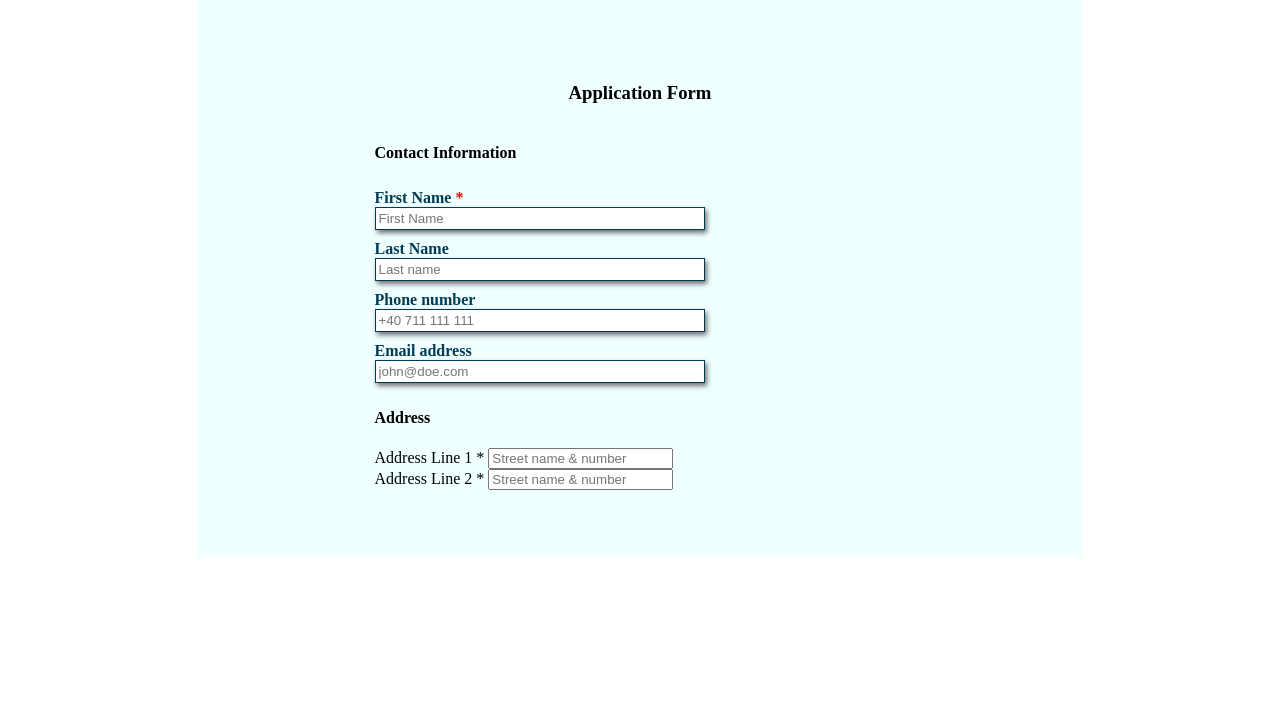
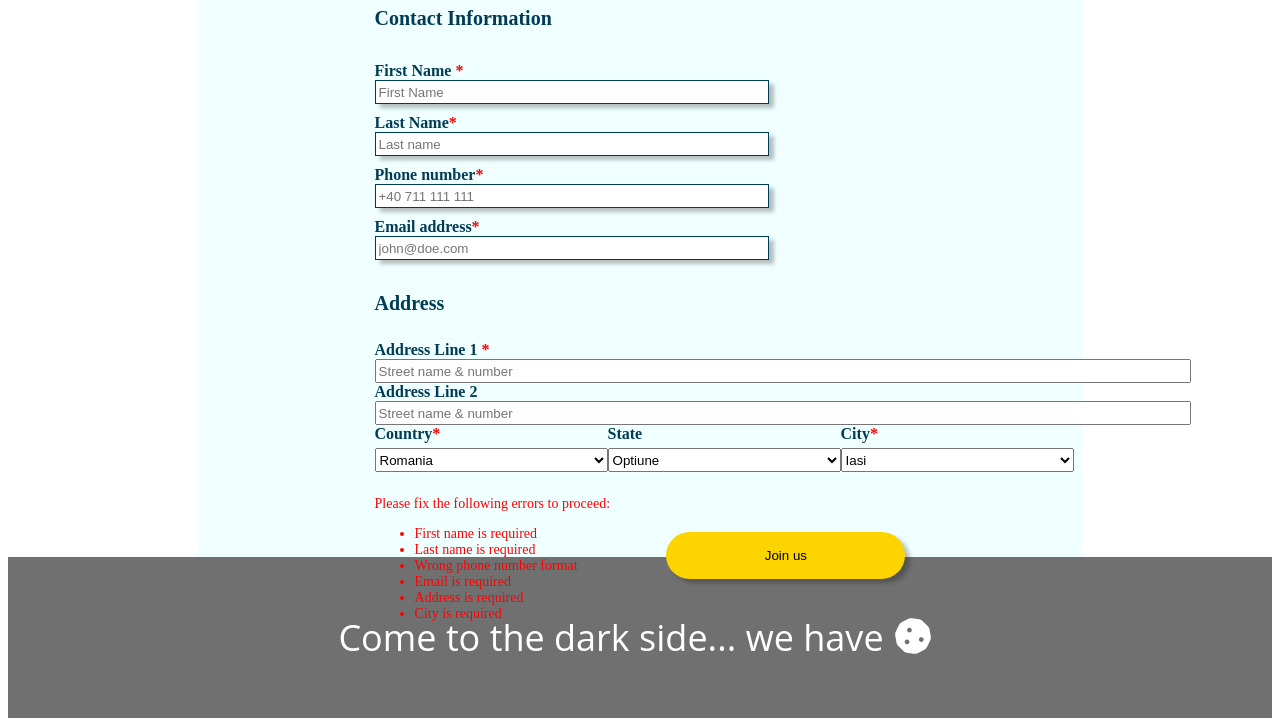
Before and after one commit to SurGabriel/ddroid-project, a website: page public/form-page.html in a window 1280 px wide. Shown: the part 126-852 px from the top of the page. Before the commit the page ends 800 px from the top, so only its background shows below. Drawn offline with Linux system fonts and the light colour scheme.

Commit message:
ddroidd-project

```diff
--- a/public/form-page.css
+++ b/public/form-page.css
@@ -1,11 +1,11 @@
-*{
+* {
   box-sizing: border-box;
 }
 
 header {
   height: 115px;
   width: 100%;
-    background-color: #003C55;
+  background-color: #003c55;
   display: flex;
   flex-direction: row;
   align-items: center;
@@ -13,17 +13,20 @@ header {
   padding: 20px;
 }
 
-.header-title{
-    font-size: 40px;
+.header-title {
+  font-size: 48px;
   color: white;
 }
 
-.ddroid-logo{
+.ddroid-logo {
   position: absolute;
   left: 30px;
   width: 200px;
 }
-
+.heading {
+  color: #003c55;
+  font-size: 20px;
+}
 main {
   display: flex;
   align-items: center;
@@ -32,10 +35,10 @@ main {
   height: 70vh;
 }
 
-.main-content{
+.main-content {
   width: 70%;
   height: 100%;
-    background-color: #F4F5F8;
+  background-color: #f4f5f8;
   display: flex;
   flex-direction: column;
   justify-content: center;
@@ -57,23 +60,92 @@ form {
   width: 100%;
 }
 
-.input-box{
+.input-box {
   display: flex;
   flex-direction: column;
   margin: 5px 0px;
 }
 
 .input-box label {
-    color: #003C55;
+  color: #003c55;
   font-weight: 600;
 }
 
-.input-box label .required {
-    color:red;
+.main-content .required {
+  color: red;
 }
 .input-box input {
-    width: 330px;
-    border: 1px solid #003C55;
-    box-shadow: 2px 3px 5px #707070;
+  width: 394px;
+  height: 24px;
+  border: 1px solid #003c55;
+  box-shadow: 5px 4px 4px 0px rgba(0, 0, 0, 0.25);
   padding: 3px;
 }
+.address-box input {
+  width: 816px;
+  height: 24px;
+}
+.address-box label {
+  color: #003c55;
+  font-weight: 600;
+}
+
+.api {
+  display: flex;
+  justify-content: space-between;
+}
+
+.api-items {
+  display: flex;
+  flex-direction: column;
+  margin-bottom: 10px;
+}
+
+.api-items label {
+  margin-bottom: 5px;
+  color: #003c55;
+  font-weight: 600;
+}
+.api select {
+  width: 233px;
+  height: 24px;
+}
+
+.submit {
+  display: flex;
+  justify-content: space-between;
+}
+.join {
+  width: 239px;
+  height: 47px;
+  box-shadow: 5px 4px 4px 0px rgba(0, 0, 0, 0.25);
+  border-radius: 50px;
+  background: #FCD400;
+  border: none;
+  margin-top: 50px;
+}
+.errors {
+    color: #F00;
+    font-size: 14px;
+}
+footer {
+  background-color: #707070;
+}
+.footer {
+  display: flex;
+  justify-content: center;
+  align-items: center;
+  padding: 20px;
+}
+.cookie {
+  margin: 10px;
+}
+.h-footer {
+  color: #fff;
+  font-family: Open Sans;
+  font-size: 36px;
+  font-style: normal;
+  font-weight: 400;
+  line-height: normal;
+  display: inline-block;
+}
--- a/public/form-page.html
+++ b/public/form-page.html
@@ -13,47 +13,81 @@
     </header>
     <main>
       <div class="main-content">
-          <h3>Application Form</h3>
-              <form>
+          <h3 class="heading">Application Form</h3>
+              <form id="myForm">
                   <!--Contact Information-->
-                  <h4>Contact Information</h4>
+                  <h4 class="heading">Contact Information</h4>
                   <!--Contact Form-->
                   <div class="contact-form-container">
                       <div class="input-box">
                           <label>First Name <span class="required">*</span></label>
-                          <input type="text" placeholder="First Name">
+                          <input type="text" placeholder="First Name" id="firstName">
                       </div>
                       <div class="input-box">
-                          <label>Last Name</label>
-                          <input type="text" placeholder="Last name">
+                          <label>Last Name<span class="required">*</span></label>
+                          <input type="text" placeholder="Last name" id="lastName">
                       </div>
                       <div class="input-box">
-                          <label>Phone number</label>
-                          <input type="tel" placeholder="+40 711 111 111">
+                          <label>Phone number<span class="required">*</span></label>
+                          <input type="tel" placeholder="+40 711 111 111" id="phoneNumber">
                       </div>
                       <div class="input-box">
-                          <label>Email address</label>
-                          <input type="text" placeholder="john@doe.com">
+                          <label>Email address<span class="required">*</span></label>
+                          <input type="text" placeholder="john@doe.com" id="email">
                       </div>
                   </div>
 
                   <!--Address-->
-                  <h4>Address</h4>
+                  <h4 class="heading">Address</h4>
                   <!--Address Form-->
-                  <div>
+                  <div class="address-box">
                       <label>Address Line 1 <span class="required">*</span></label>
+                      <input type="text" placeholder="Street name & number" id="address1">
+                  </div>
+                  <div class="address-box">
+                      <label>Address Line 2</label>
                       <input type="text" placeholder="Street name & number">
                   </div>
-                  <div>
-                      <label>Address Line 2 <span class="required">*</span></label>
-                      <input type="text" placeholder="Street name & number">
+                  <div class="api">
+                        <div class="api-items">
+                            <label>Country<span class="required">*</span></label>
+                            <select>
+                                <option>Romania</option>
+                                <option>Bulgaria</option>
+                                <option>Greece</option>
+                            </select>
+                        </div>
+                        <div class="api-items">
+                            <label>State</label>
+                            <select>
+                                <option>Optiune</option>
+                            </select>
+                        </div>
+                        <div class="api-items">
+                            <label id="City">City<span class="required">*</span></label>
+                            <select>
+                                <option>Iasi</option>
+                                <option>Bucuresti</option>
+                                <option>Cluj</option>
+                            </select>
+                        </div>
                   </div>
                   <!--Errors & Button-->
-                  <div>
+                  <div class="submit">
                       <!--Errors-->
-                      <div></div>
+                      <div class="errors" id="errorMessages">
+                        <p>Please fix the following errors to proceed:</p>
+                        <ul>
+                            <li>First name is required</li>
+                            <li>Last name is required</li>
+                            <li>Wrong phone number format</li>
+                            <li>Email is required</li>
+                            <li>Address is required</li>
+                            <li>City is required</li>
+                        </ul>
+                      </div>
                       <!--Submit Button-->
-                      <div></div>
+                      <div><button class="join">Join us</button></div>
                   </div>
 
               </form>
@@ -61,9 +95,14 @@
       </div>
     </main>
     <footer>
-
+        <div class="footer">
+            <div><p class="h-footer">Come to the dark side... we have</p></div>
+            <div>
+              <img src="../public/Resurse/imagini/cookies.png" class="cookie" alt="cookie-icon" />
+            </div>
+          </div>
     </footer>
 
-  <script type="module" src="/main.js"></script>
+  <script type="module" src="/form-page-script.js"></script>
 </body>
 </html>
--- /dev/null
+++ b/public/nextpage.css
@@ -0,0 +1,72 @@
+* {
+  box-sizing: border-box;
+}
+
+header {
+  height: 115px;
+  width: 100%;
+  background-color: #003c55;
+  display: flex;
+  flex-direction: row;
+  align-items: center;
+  justify-content: center;
+  padding: 20px;
+}
+
+.header-title {
+  font-size: 48px;
+  color: white;
+}
+
+.ddroid-logo {
+  position: absolute;
+  left: 30px;
+  width: 200px;
+}
+main {
+  display: flex;
+  align-items: center;
+  justify-content: center;
+  width: 100%;
+  height: 70vh;
+}
+
+.main-content {
+  width: 70%;
+  height: 100%;
+  background-color: #f4f5f8;
+  display: flex;
+  flex-direction: column;
+  justify-content: center;
+  align-items: center;
+  background-color: azure;
+}
+.main-text {
+    color: #003C55;
+    font-size: 38px;
+    font-weight: 700;
+    display: flex;
+    flex-direction: column;
+    align-items: center;
+}
+footer {
+    background-color: #707070;
+  }
+  .footer {
+    display: flex;
+    justify-content: center;
+    align-items: center;
+    padding: 20px;
+  }
+  .cookie {
+    margin: 10px;
+  }
+  .h-footer {
+    color: #fff;
+    font-family: Open Sans;
+    font-size: 36px;
+    font-style: normal;
+    font-weight: 400;
+    line-height: normal;
+    display: inline-block;
+  }
--- a/style.css
+++ b/style.css
@@ -1,37 +1,91 @@
 header {
+  background-color: #003c55;
+  width: 100%;
   height: 115px;
-  width: 100%;
-  background-color: #003c55;
+}
+.Banner {
   display: flex;
-  flex-direction: row;
+  justify-content: space-between;
+  align-self: center;
+  padding: 30px;
+}
+.Title {
+  color: #fff;
+  font-family: Arial, Helvetica, sans-serif;
+  font-size: 48px;
+  font-weight: 400;
+  text-align: center;
+  flex-grow: 1;
+  margin: 0;
+}
+.Logo {
+  position: absolute;
+  top:10px
+}
+.button1 {
+  width: 239px;
+  height: 47px;
+  box-shadow: 5px 4px 4px 0px rgba(0, 0, 0, 0.25);
+  border-radius: 50px;
+  background: #FCD400;
+  border: none;
+}
+.main-content {
+  width: 70%;
+  height: 851px;
+  flex-shrink: 0;
+  background-color: #f4f5f8;
+  margin-left: 273px;
+  margin-right: 273px;
+  display: flex;
+  align-items: center;
+  flex-wrap: wrap;
+}
+.const-logo {
+  width: 801px;
+  height: 116px;
+  display: flex;
+  align-self: center;
+}
+.rectangle-group {
+margin-bottom: 250px;
+  width: 201px;
+ height: 117px;
+
+}
+.yellow-button {
+  display: flex;
   align-items: center;
   justify-content: center;
-  padding: 20px;
+  width: 239px;
+  height: 47px;
+  box-shadow: 5px 4px 4px 0px rgba(0, 0, 0, 0.25);
+  border-radius: 50px;
+  background: #FCD400;
+  border: none;
 }
-.header-title {
-  font-size: 40px;
-  color: white;
+.none {
+  width: 40%;
 }
 
-.ddroid-logo {
-  position: absolute;
-  left: 30px;
-  width: 200px;
+footer {
+  background-color: #707070;
 }
-.main {
-  width: 70%;
-  height: 100%;
-  background-color: #f4f5f8;
-  display: flex;
-  flex-direction: column;
-  justify-content: center;
-  align-items: center;
-  background-color: azure;
-}
-.const-box {
-  width: 901px;
-  height: 116px;
+.footer {
   display: flex;
   justify-content: center;
   align-items: center;
+  padding: 20px;
 }
+.cookie {
+  margin: 10px;
+}
+.h-footer {
+  color: #fff;
+  font-family: Open Sans;
+  font-size: 36px;
+  font-style: normal;
+  font-weight: 400;
+  line-height: normal;
+  display: inline-block;
+}
```
Also changed, not shown: index.html (+31 -6 lines), public/form-page-script.js (added, +71 -0 lines), public/nextpage.html (added, +34 -0 lines), main.js (deleted), public/Resurse/imagini/WebPage_logo.png (added), public/Resurse/imagini/Yello Button.png (added). Lines whose indentation alone changed are shown as unchanged.
